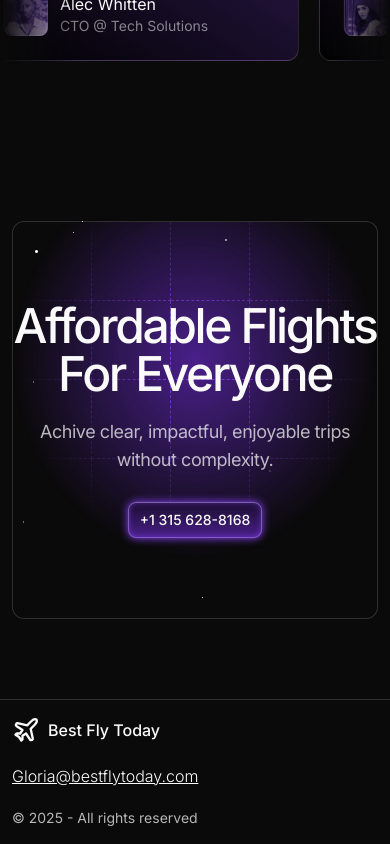
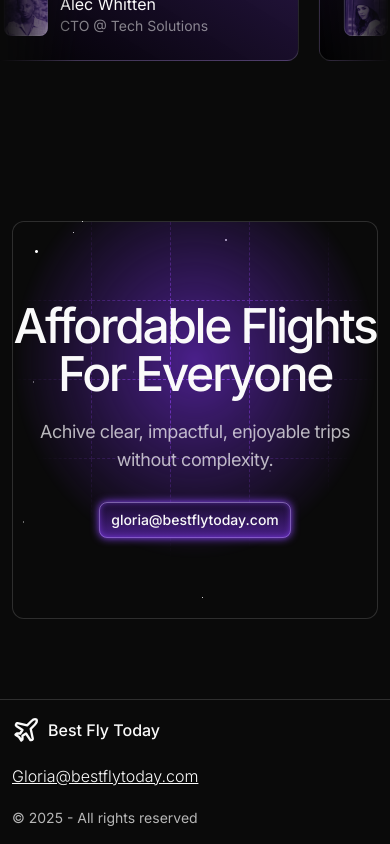
Before and after one commit to Myself-Abdullah-Rajput/Client-BFT, a Next.js app: page / in a window 390 px wide. Shown: the part 1000-1844 px from the top of the page. Built offline with nearby package versions, Linux system fonts and the light colour scheme.

Commit message:
Changed phone number to email

```diff
--- a/src/components/Cot.tsx
+++ b/src/components/Cot.tsx
@@ -1,7 +1,11 @@
+"use client";
+
 import React from 'react'
 import GLWButton from './GLWButton'
+import { useRouter } from 'next/navigation';
 
 export const Cot = () => {
+	const router = useRouter();
   return (
     <section className='py-20 px-3 md:px-5' id='cot'>
         <div className="container">
@@ -16,8 +20,10 @@ export const Cot = () => {
                     <h2 className='text-5xl md:text-6xl tracking-tighter max-w-[480px] mx-auto text-center font-medium'>Affordable Flights For Everyone</h2>
                     <p className='text-center text-lg md:text-xl max-w-sm mx-auto text-white/70 px-4 mt-5 tracking-tight'>Achive clear, impactful, enjoyable trips without complexity.</p>
                     <div className="flex justify-center mt-7">
-                        <GLWButton>
-                            +1 315 628-8168
+                        <GLWButton
+							onClick={() => router.push(`mailto:gloria@bestflytoday.com`)}
+						>
+                            gloria@bestflytoday.com
                         </GLWButton>
                     </div>
                 </div>
```
